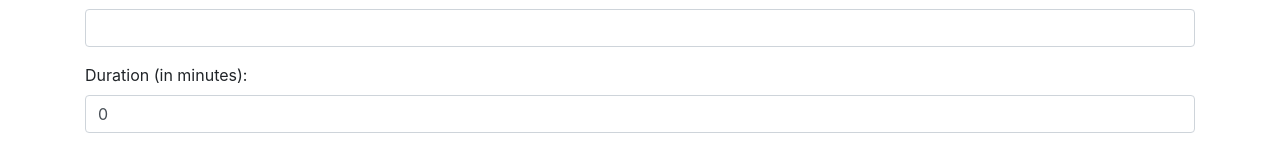
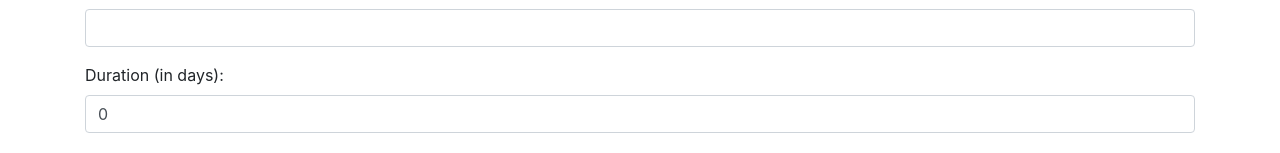
Before and after one commit to Theodore-Kelechukwu-Onyejiaku/punishment-app-react-front-end, a React (Create React App) app: page /edit/1 in a window 1280 px wide. Shown: the part 231-384 px from the top of the page. Built offline with nearby package versions, Linux system fonts and the light colour scheme; no server answers.

Commit message:
modify edit component

```diff
--- a/src/components/edit-punishment.component.js
+++ b/src/components/edit-punishment.component.js
@@ -132,7 +132,7 @@ export default class EditPunishee extends Component {
               />
         </div>
         <div className="form-group">
-          <label>Duration (in minutes): </label>
+          <label>Duration (in days): </label>
           <input
               type="text"
               className="form-control"
```
